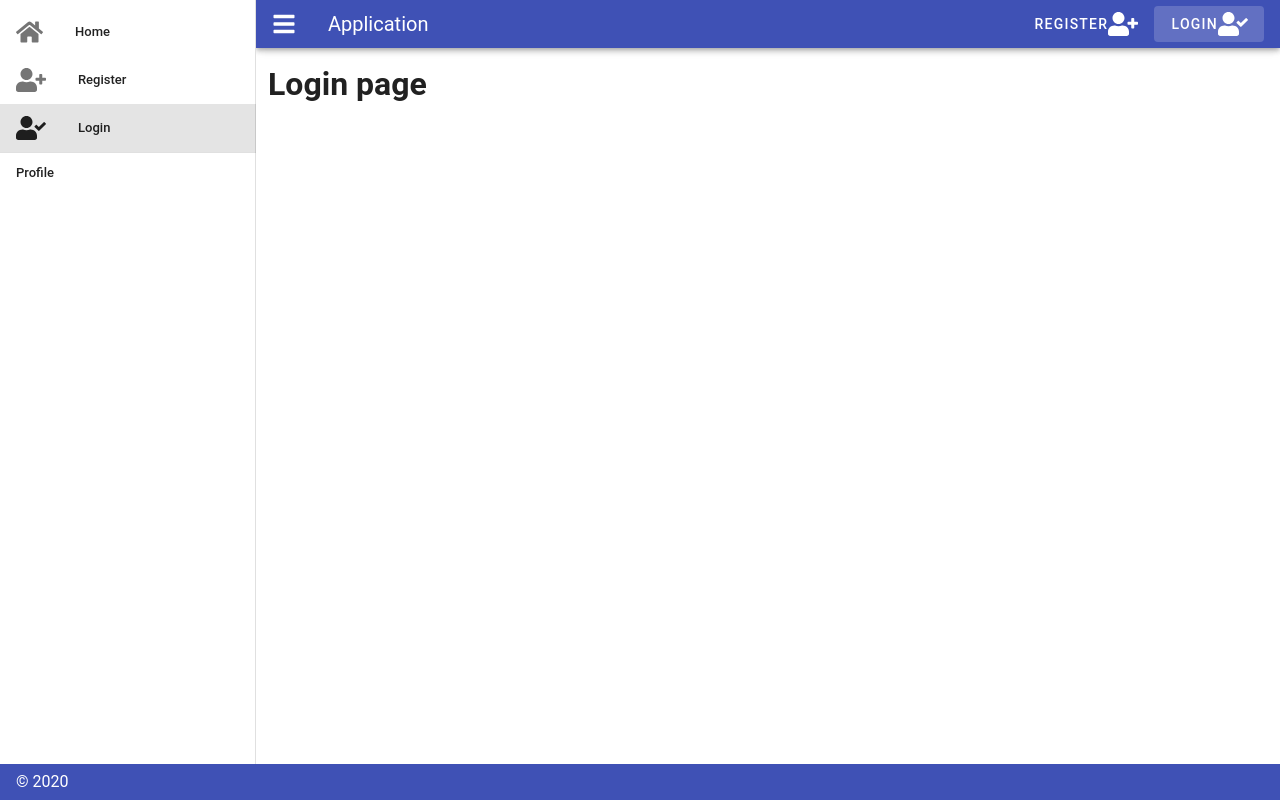
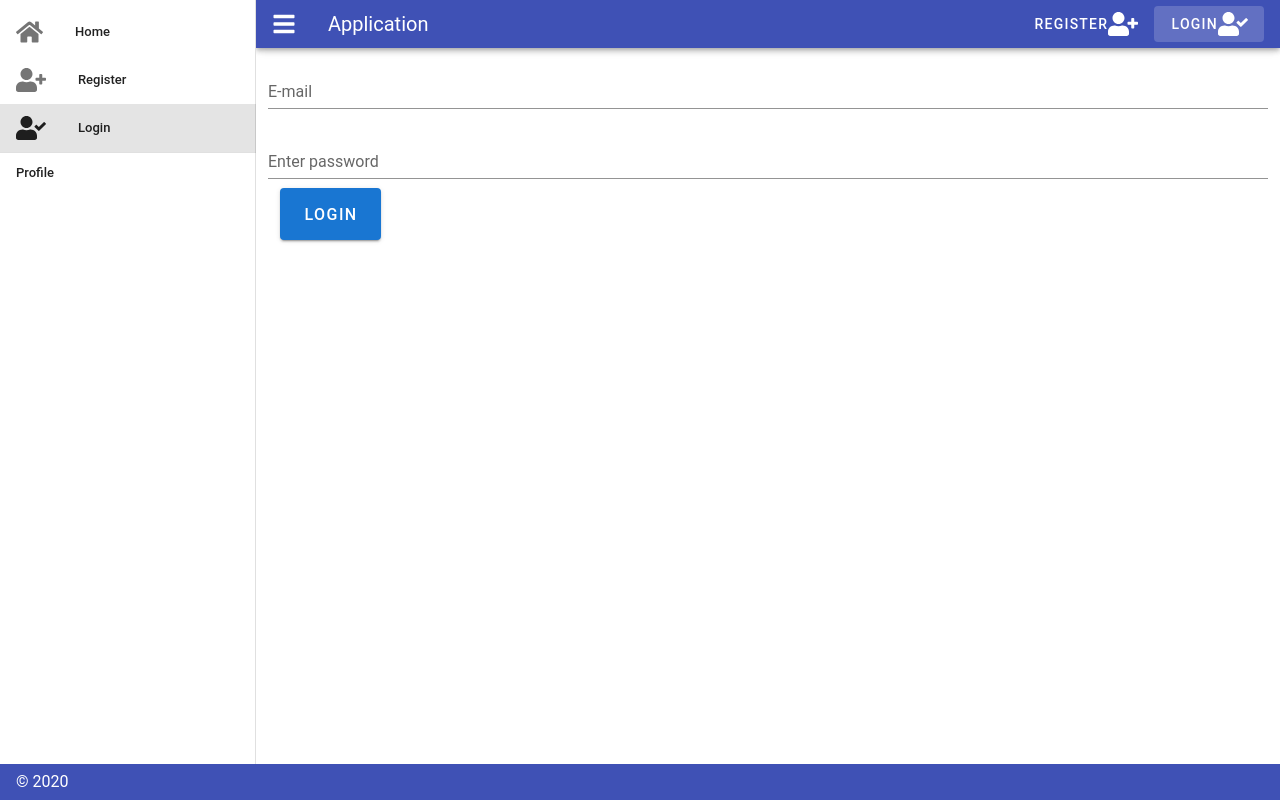
Before and after one commit to leonardusdirkstofbergbotes/Quiz-PWA-v.2, a Vue app: page /login in a window 1280 px wide. Built offline with nearby package versions, Linux system fonts and the light colour scheme.

Commit message:
Added the login process

```diff
--- a/src/store/index.ts
+++ b/src/store/index.ts
@@ -21,19 +21,20 @@ export default new Vuex.Store({
   actions: {
 
     signUserIn ({commit}, payload) {
-
+      commit('load', true) // start loading
       firebase.auth().signInWithEmailAndPassword(payload.email, payload.password).then(response => {
         // auth the user and get uid
 
         firebase.database().ref('users/' + response.user?.uid).once('value').then(data => {
           // get all the info of the user signed in
 
-          console.log(data.val())
-          // commit('sign', )
+          commit('sign', data.val())
         })
+        commit('load', false) // stop loading
       }) // firebase signin .then ENDS
       .catch(error => {
         console.log('Sign in error = ' + error)
+        commit('load', false) // stop loading
       })// firebase signin .catch ENDS
     },
 
--- a/src/views/Login.vue
+++ b/src/views/Login.vue
@@ -1,15 +1,59 @@
 <template>
-    <div>
-        <h1>Login page</h1>
-    </div>
+        <v-form @submit.prevent="loginUser">
+    <v-container>
+      <v-row>
+
+        <v-flex xs12>
+          <v-text-field v-model="emailAdress" :rules="emailRules" label="E-mail" required></v-text-field>
+        </v-flex>
+
+        <v-flex>
+          <v-text-field
+            v-model="password"
+            label="Enter password"
+            type="password"
+            :rules="[passwordRules]"
+          ></v-text-field>
+        </v-flex>
+      </v-row>
+
+      <v-flex>
+            <v-btn type="submit" x-large color="primary">Login</v-btn>
+      </v-flex>
+
+    </v-container>
+
+  </v-form>
+
 </template>
 
 <script>
 export default {
-    name: 'Login',
+    name: 'Login page',
     data() {
         return {
+            emailAdress: '',
+            emailRules: [
+                v => !!v || 'E-mail is required',
+                v => /.+@.+/.test(v) || 'E-mail must be valid',
+            ],
+            password: '',
+            passwordRules: [
+        //         password: value => {
+        //   const pattern = /^(?=.*[a-z])(?=.*[A-Z])(?=.*[0-9])(?=.*[!@#\$%\^&\*])(?=.{8,})/;
+        //   return (
+        //     pattern.test(value) ||
+        //     "Min. 8 characters with at least one capital letter, a number and a special character."
+        //   );
+        // }
+            ]
 
+        }
+    },
+
+    methods: {
+        loginUser () {
+            this.$store.dispatch('signUserIn', {email: this.emailAdress, password: this.password})
         }
     }
 }
--- a/src/views/Register.vue
+++ b/src/views/Register.vue
@@ -1,5 +1,5 @@
 <template>
-    <v-form v-model="valid" @submit.prevent="registerUser">
+    <v-form @submit.prevent="registerUser">
     <v-container>
       <v-row>
         <v-flex xs12>
@@ -38,7 +38,6 @@ export default {
     name: 'Register',
     data() {
         return {
-            valid: false,
             profilePic: null,
             name: '',
             nameRules: [
```
